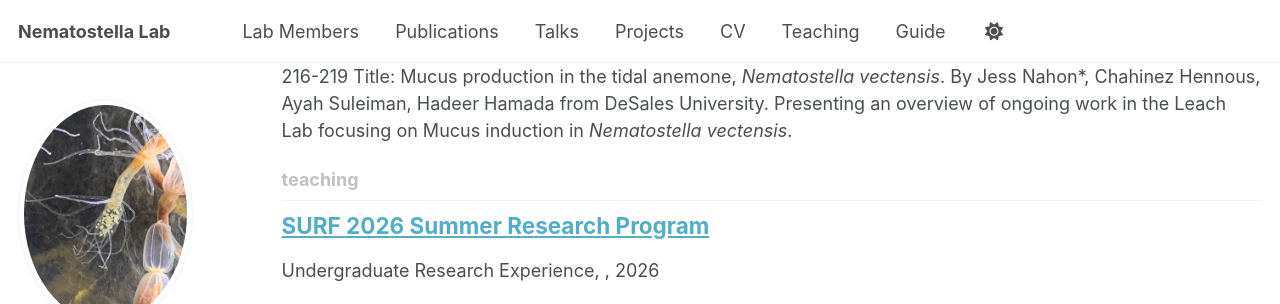
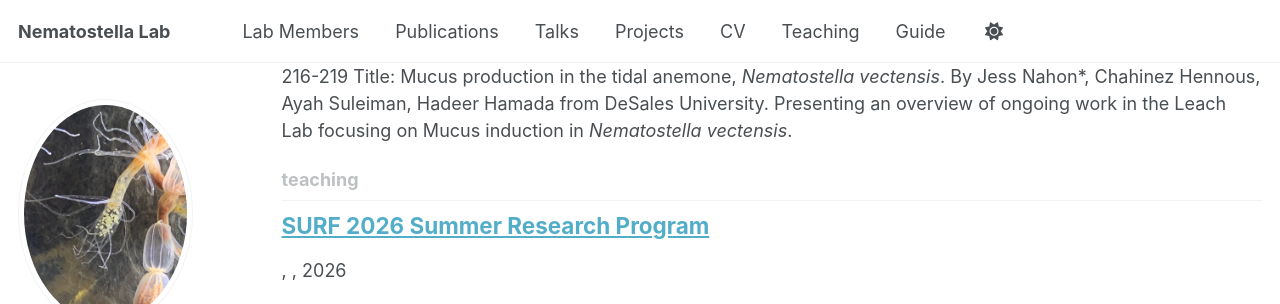
Before and after one commit to nematostellalab/nematostellalab.github.io, a Jekyll site: the page built from _pages/collection-archive.html, in a window 1280 px wide and 900 px high, scrolled down 1270 px, cut to the strip 0-304 px from the top of the window. Built offline with Jekyll 4.4.1, drawn with Linux system fonts in a browser that asks for light colours; some web fonts are replaced; a script bundle is joined from its source files by our own code; library files that are not in the unit come from our copies.

Commit message:
Update 2026_SURF_program.md

```diff
--- a/_teaching/2026_SURF_program.md
+++ b/_teaching/2026_SURF_program.md
@@ -1,7 +1,6 @@
 ---
 title: "SURF 2026 Summer Research Program"
 collection: teaching
-type: "Undergraduate Research Experience"
 permalink: /teaching/surf-2026/
 ---
 
```
